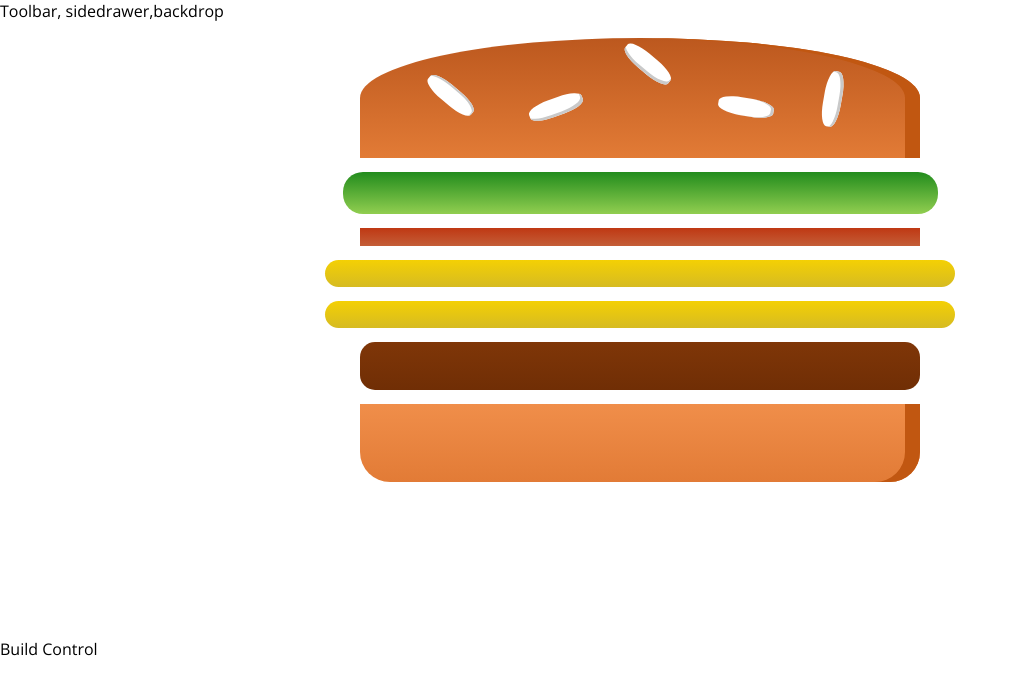
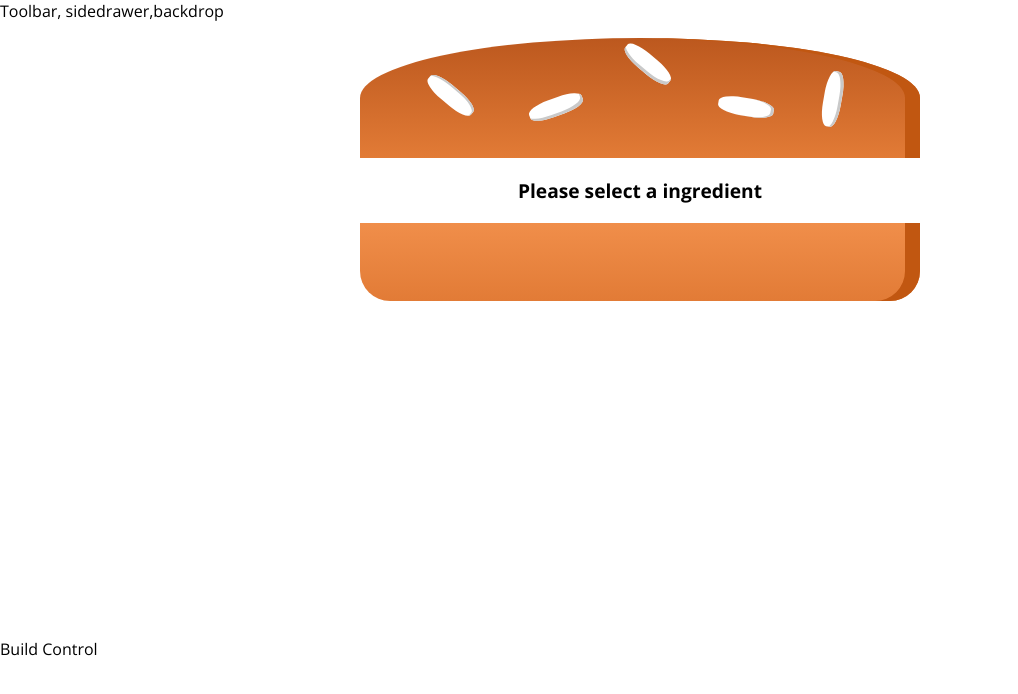
Before and after one commit to hanming2033/BurgerBuilder, a React (Create React App) app: page / in a window 1280 px wide. Shown: the top 694 px of the page, without its empty margins (0-1018 px from the left). Built offline with nearby package versions, Linux system fonts and the light colour scheme.

Commit message:
fixed bug with render ingredients

```diff
--- a/src/components/Burger/Burger.tsx
+++ b/src/components/Burger/Burger.tsx
@@ -37,20 +37,24 @@ const Burger = styled.div`
 `
 // recursive function to add ingredient types into an array
 const addToArray = (igType: ingredientType, num: number, arr: any[]) => {
+  if (num <= 0) {
+    return
+  }
   arr.push(<BurgerIngredient key={igType + num} type={igType} />)
   num--
-  if (num > 1) {
-    addToArray(igType, num, arr)
-  }
+  addToArray(igType, num, arr)
 }
 
 const burger: React.SFC<IburgerProps> = props => {
   // takes the ingredients object from props and split it into arrays of ingredient
   // Object.keys(props.ingredients): take the keys of an object
-  const burgerIngredients = Object.keys(props.ingredients).reduce((arr: any[], igType: ingredientType) => {
+  let burgerIngredients: JSX.Element[] | JSX.Element = Object.keys(props.ingredients).reduce((arr: any[], igType: ingredientType) => {
     addToArray(igType, props.ingredients[igType], arr)
     return arr
   }, [])
+  if (burgerIngredients.length <= 0) {
+    burgerIngredients = <p>Please select a ingredient</p>
+  }
 
   return (
     <Burger>
--- a/src/containers/BurgerBuilder/BurgerBuilder.tsx
+++ b/src/containers/BurgerBuilder/BurgerBuilder.tsx
@@ -17,10 +17,10 @@ export interface IBurgerBuilderState {
 export default class BurgerBuilder extends React.Component<IBurgerBuilderProps, IBurgerBuilderState> {
   public state = {
     ingredients: {
-      salad: 1,
-      bacon: 1,
-      cheese: 3,
-      meat: 1
+      salad: 0,
+      bacon: 0,
+      cheese: 0,
+      meat: 0
     }
   }
 
```
